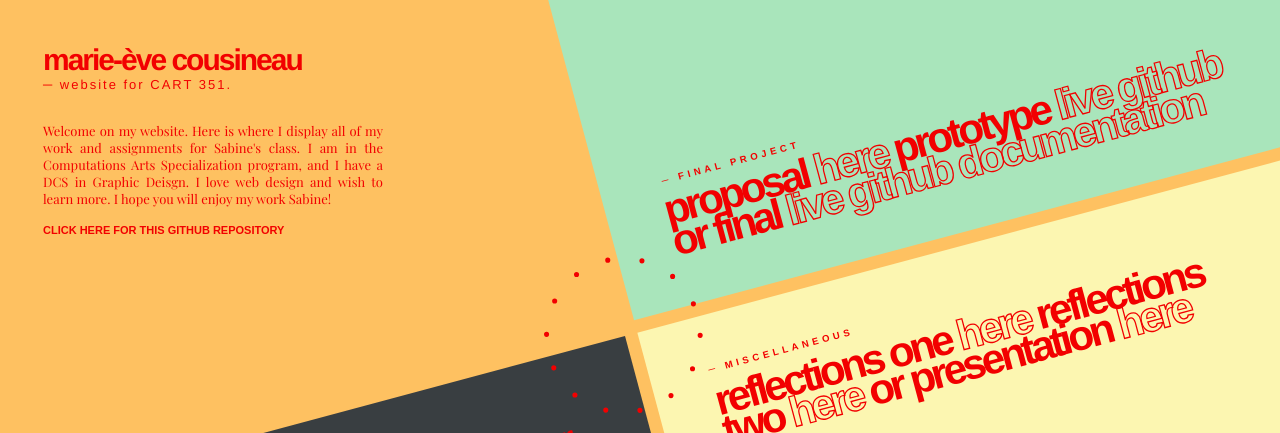
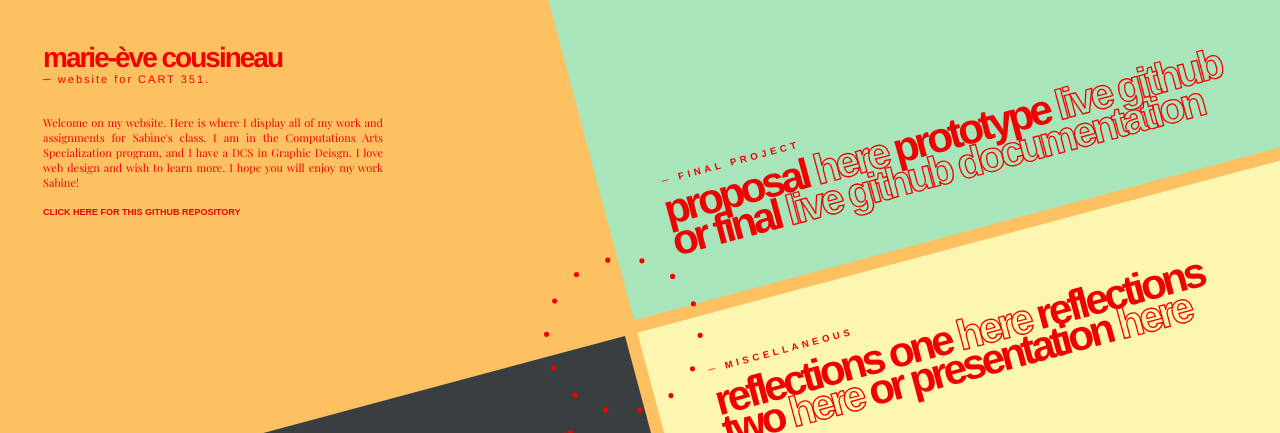
Before and after one commit to evoucou/CART351, a PHP site: page /assignment01/index.html in a window 1280 px wide. Shown: the top 433 px of the page. Run offline with PHP 8.4, Linux system fonts and the light colour scheme.

Commit message:
Website finished
Had to replace the "è" with code &egrave; ; otherwise, when website was online it wasn't displaying properly.

```diff
--- a/assignment01/css/main.css
+++ b/assignment01/css/main.css
@@ -15,12 +15,12 @@ header {
 }
 
 header h1 {
-  font-size: 30px;
+  font-size: 28px;
   letter-spacing: -2px;
 }
 
 header h2 {
-  font-size: 13px;
+  font-size: 11px;
   font-weight: normal;
   margin-top: -20px;
   letter-spacing: 2px;
@@ -28,7 +28,7 @@ header h2 {
 
 header p {
   margin-top: 30px;
-  font-size: 13px;
+  font-size: 11px;
   font-family: 'Playfair Display', serif;
   text-align: justify;
   width: 340px;
@@ -38,7 +38,7 @@ header a {
   color: inherit;
   text-decoration-line: none;
   font-family: sans-serif;
-  font-size: 11px;
+  font-size: 9px;
   font-weight: bold;
 }
 
--- a/assignment01/index.html
+++ b/assignment01/index.html
@@ -11,7 +11,7 @@
 
   <!-- the header div -->
 <header>
-    <h1>marie-ève cousineau</h1>
+    <h1>marie-&egrave;ve cousineau</h1>
     <h2>&#9472; website for CART 351.</h2>
     <p>Welcome on my website. Here is where I display all of my
     work and assignments for Sabine's class. I am in the Computations Arts
```
